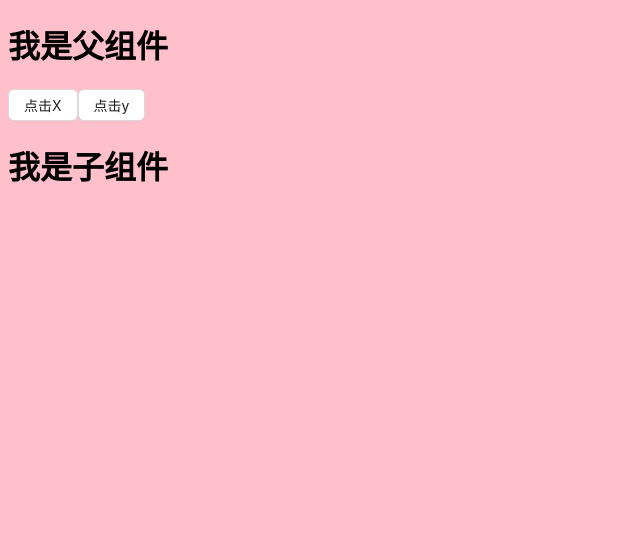
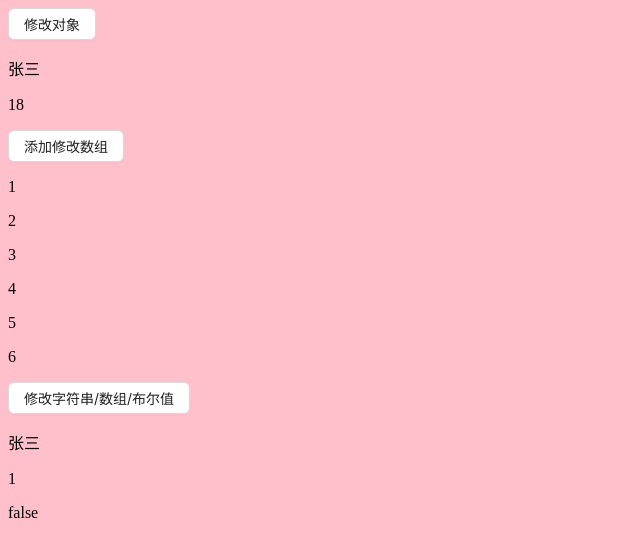
Before and after one commit to Broccoli-db/react, a React app: page / in a window 1280 px wide. Shown: the top 556 px of the page, without its empty margins (0-640 px from the left). Built offline with nearby package versions, Linux system fonts and the light colour scheme.

Commit message:
up：“封装自定义Hooks函数”

```diff
--- a/src/components/Dialog.jsx
+++ b/src/components/Dialog.jsx
@@ -1,27 +1,72 @@
 import { Button } from 'antd'
 import React, { useState, memo, useCallback, forwardRef } from 'react'
+const useAllState = (val) => {
+  let [state, setState] = useState(() => {
+    return typeof val === "function" ? val() : val
+  })
+  const setObjState = (newVal) => {
+    if (typeof newVal === "function") {
+      newVal = newVal(state)
+    }
+    setState((pre) => {
+      if (Object.prototype.toString.call(newVal).includes("Object")) {
+        return { ...pre, ...newVal }
+      } else {
+        return newVal
+      }
+    })
+  }
+  return [state, setObjState]
+}
+function Dialog() {
+  const [state, setState] = useAllState({
+    name: "张三",
+    age: 18
+  })
+  const [arr, setArr] = useAllState([1, 2, 3, 4, 5, 6])
+  const [name, setName] = useAllState("张三")
+  const [num, setnum] = useAllState(1)
+  const [blo, setBlo] = useAllState(false)
 
-const Son = memo(forwardRef(() => {
-  console.log("我是子组件");
+  const [name1, setName1] = useAllState(() => {
+    console.log("渲染1");
+
+    return "张三"
+  })
+  const [num1, setnum1] = useState(() => {
+    console.log("渲染2");
+
+    return 1
+  })
+  const handleClick = () => {
+    setState({ name: "李四" })
+  }
+  const handleAge = () => {
+    setArr((v) => {
+      return v.map(i => i + 1)
+    })
+  }
+  const handleName = () => {
+    setName("李四")
+    setnum(2)
+    setBlo(true)
+  }
   return (
     <div>
-      <h1>我是子组件</h1>
-    </div>
-  )
-}))
+      <Button onClick={handleClick}>修改对象</Button>
+      <p>{state.name}</p>
+      <p>{state.age}</p>
 
-function Dialog() {
-  const [x, setX] = useState(0)
-  const [y, setY] = useState(0)
-  const hadelleClick = useCallback(() => {
 
-  }, [x])
-  return (
-    <div>
-      <h1>我是父组件</h1>
-      <Button onClick={() => setX(x + 1)}>点击X</Button>
-      <Button onClick={() => setY(y + 1)}>点击y</Button>
-      <Son hadelleClick={hadelleClick} />
+      <Button onClick={handleAge}>添加修改数组</Button>
+      {arr.map((item, index) => {
+        return <p key={index}>{item}</p>
+      })
+      }
+      <Button onClick={handleName}>修改字符串/数组/布尔值</Button>
+      <p>{name}</p>
+      <p>{num}</p>
+      <p>{blo ? "true" : "false"}</p>
     </div>
   )
 }
```
Also changed, not shown: 学习文档/2025React.md (+34 -4 lines).
